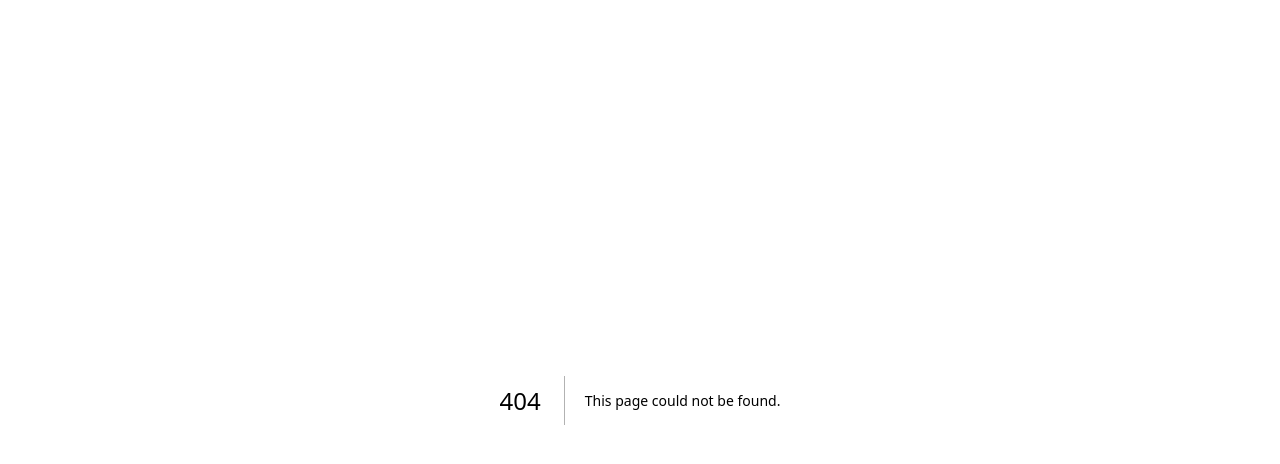
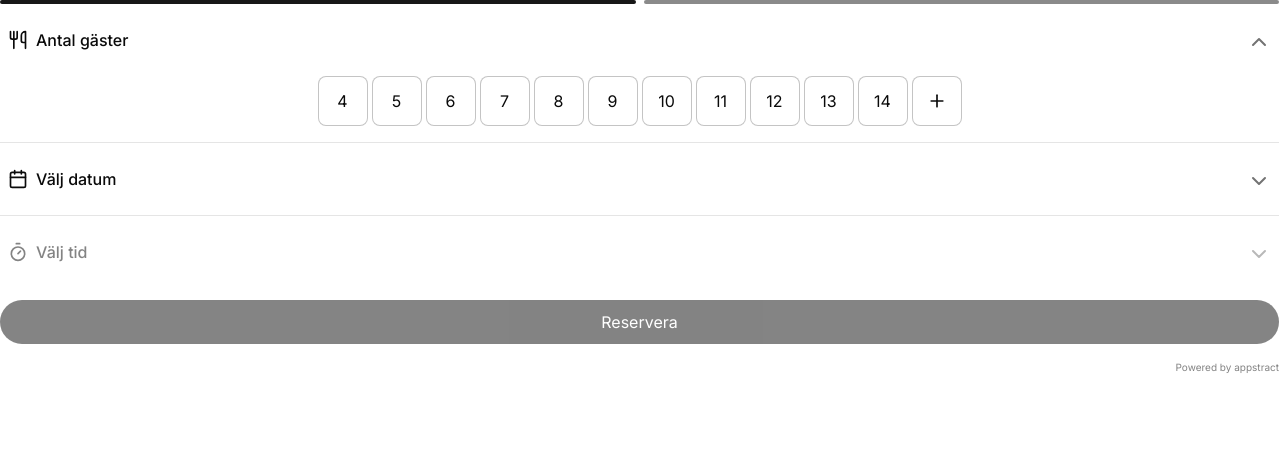
Before and after one commit to AppStractSE/karlsfors, a Next.js app: page /booking in a window 1280 px wide. Before the commit this address had no page. Shown: the top 464 px of the page. Built offline with nearby package versions, Linux system fonts and the light colour scheme.

Commit message:
Christmas table 2026

```diff
--- a/public/appstract.js
+++ b/public/appstract.js
@@ -2,7 +2,8 @@ let iframe = null;
 
 function initializeIframe(el) {
   iframe = document.createElement("iframe");
-  iframe.src = "http://localhost:3001/";
+  iframe.src = "https://karlsfors.appstract.se/booking";
+  // iframe.src = "http://localhost:3000/booking";
   iframe.style.border = "0";
   iframe.style.width = "100%";
   iframe.height = "0";
--- /dev/null
+++ b/src/app/booking/page.tsx
@@ -0,0 +1,10 @@
+import BookingForm from "@/components/BookingForm";
+
+export default function BookingPage() {
+  return (
+    <>
+      <BookingForm />
+      <p className="mt-4 text-[10px] text-foreground/50 text-right">Powered by appstract</p>
+    </>
+  );
+}
--- a/src/components/BookingForm.tsx
+++ b/src/components/BookingForm.tsx
@@ -280,11 +280,11 @@ const BookingForm = () => {
                     className="border"
                     captionLayout="label"
                     buttonVariant="outline"
-                    startMonth={new Date(2025, 11, 1)}
+                    startMonth={new Date(2026, 11, 1)}
                     disabled={[
-                      { before: new Date(2025, 11, 3) },
-                      { after: new Date(2025, 11, 13) },
-                      { from: new Date(2025, 11, 7), to: new Date(2025, 11, 9) },
+                      { before: new Date(2026, 11, 3) },
+                      { after: new Date(2026, 11, 13) },
+                      { from: new Date(2026, 11, 6), to: new Date(2026, 11, 9) },
                       ...bookingSlots.filter((s) => s.status === "red").map((s) => s.date),
                     ]}
                   />
--- a/src/data/bookingSlots.ts
+++ b/src/data/bookingSlots.ts
@@ -1,3 +1,9 @@
 export const bookingSlots: { date: Date; times: string[]; status: string }[] = [
-  { date: new Date(2026, 2, 3), times: ["18:00"], status: "green" },
+  { date: new Date(2026, 11, 3),  times: ["18:30"], status: "green" },
+  { date: new Date(2026, 11, 4),  times: ["18:00"], status: "green" },
+  { date: new Date(2026, 11, 5),  times: ["18:00"], status: "green" },
+  { date: new Date(2026, 11, 10), times: ["18:30"], status: "green" },
+  { date: new Date(2026, 11, 11), times: ["18:00"], status: "green" },
+  { date: new Date(2026, 11, 12), times: ["18:00"], status: "green" },
+  { date: new Date(2026, 11, 13), times: ["13:00"], status: "green" },
 ];
```
